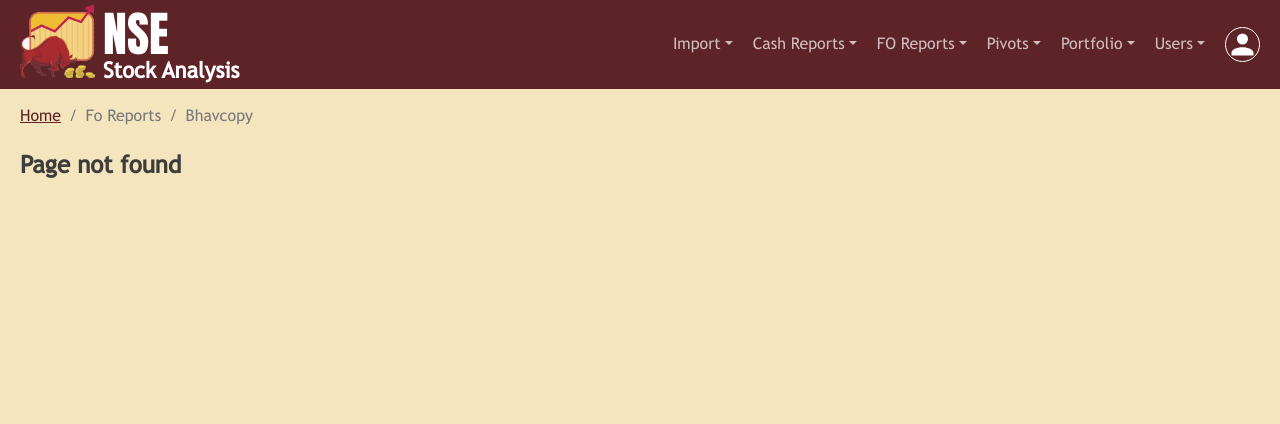
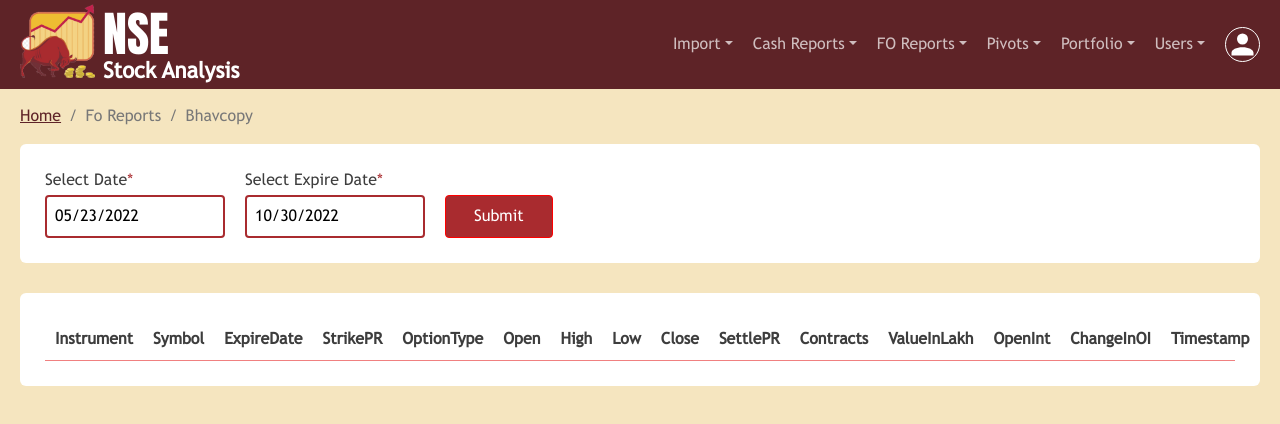
Before and after one commit to swarnjeet7/nse-frontend, a React (Create React App) app: page /fo-reports/bhavcopy in a window 1280 px wide. Shown: the top 424 px of the page. Built offline with nearby package versions, Linux system fonts and the light colour scheme; sample sign-in values are in the browser's storage.

Commit message:
FoReports Done

```diff
--- a/src/App.js
+++ b/src/App.js
@@ -6,6 +6,7 @@ import ProtectedRoutes from "src/components/ProtectedRoutes";
 import Pivots from "src/modules/pivots";
 import Dashboard from "src/modules/dashboard";
 import CashReports from "src/modules/cashReports";
+import FoReports from "src/modules/foReports";
 import "./App.scss";
 
 function App() {
@@ -27,6 +28,10 @@ function App() {
             <Route path="graph" element={<CashReports.Graph />} />
           </Route>
 
+          <Route path="/fo-reports">
+            <Route path="bhavcopy" element={<FoReports.Bhavcopy />} />
+          </Route>
+
           <Route path="/pivots">
             <Route path="create" element={<Pivots.CreatePivots />} />
             <Route path="show" element={<Pivots.ShowPivots />} />
--- a/src/components/tabs/tabs.js
+++ b/src/components/tabs/tabs.js
@@ -49,7 +49,6 @@ export const Tabs = ({
 };
 
 export const Tab = ({ children, eventKey, activeKey }) => {
-  console.log(activeKey);
   if (activeKey !== eventKey) {
     return null;
   }
--- a/src/index.js
+++ b/src/index.js
@@ -6,8 +6,9 @@ import { BrowserRouter } from "react-router-dom";
 import reportWebVitals from "./reportWebVitals";
 import axios from "axios";
 
-// https://nse-stock-exchange.herokuapp.com || http://localhost:8080
-axios.defaults.baseURL = "https://nse-stock-exchange.herokuapp.com";
+const API_BASE_URL_DEV = "http://localhost:8080";
+const API_BASE_URL_PROD = "https://nse-stock-exchange.herokuapp.com";
+axios.defaults.baseURL = API_BASE_URL_PROD;
 axios.defaults.headers.common["Authorization"] =
   window.sessionStorage.getItem("auth");
 // axios.defaults.headers.post["Origin"] = "https://nse.itechmantra.com";
--- /dev/null
+++ b/src/modules/foReports/bhavcopy.js
@@ -0,0 +1,140 @@
+import _ from "lodash";
+import moment from "moment";
+import { useState } from "react";
+import Form from "src/components/form/form";
+import Button from "src/components/button/button";
+import WhiteBoard from "src/components/whiteBoard";
+import Table from "src/components/table";
+import axios from "axios";
+
+function Bhavcopy() {
+  const DEFAULT_FORM = {
+    from: "05/23/2022",
+    ExpireDate: "10/30/2022",
+  };
+  const [data, setData] = useState([]);
+  const [form, setForm] = useState(DEFAULT_FORM);
+
+  function handleFormSubmit() {
+    axios
+      .get("/fo-reports/bhavcopy", {
+        params: {
+          ..._.pickBy(form, _.identity),
+        },
+      })
+      .then((response) => {
+        const res = response.data;
+        if (res.status === 200) {
+          setData(res.data);
+        } else {
+          alert(res.message);
+        }
+      })
+      .catch((error) => {
+        alert(error.message);
+      });
+  }
+
+  function handleInputChange(val, id) {
+    let value = val;
+    if (typeof value === "object") {
+      value = moment(val).format("MM/DD/YYYY");
+    }
+    setForm((prevForm) => ({ ...prevForm, [id]: value }));
+  }
+
+  return (
+    <div>
+      <WhiteBoard>
+        <Form onSubmit={handleFormSubmit}>
+          <Form.FormBody>
+            <Form.FormInput
+              id="from"
+              isRequired
+              isDatePicker
+              value={form.from}
+              label="Select Date"
+              onChange={handleInputChange}
+            />
+
+            <Form.FormInput
+              id="ExpireDate"
+              isRequired
+              isDatePicker
+              value={form.ExpireDate}
+              label="Select Expire Date"
+              onChange={handleInputChange}
+            />
+          </Form.FormBody>
+          <Form.FormActions>
+            <Button>Submit</Button>
+          </Form.FormActions>
+        </Form>
+      </WhiteBoard>
+
+      <WhiteBoard>
+        <Table>
+          <Table.Header>
+            <div>Instrument</div>
+            <div>Symbol</div>
+            <div>ExpireDate</div>
+            <div>StrikePR</div>
+            <div>OptionType</div>
+            <div>Open</div>
+            <div>High</div>
+            <div>Low</div>
+            <div>Close</div>
+            <div>SettlePR</div>
+            <div>Contracts</div>
+            <div>ValueInLakh</div>
+            <div>OpenInt</div>
+            <div>ChangeInOI</div>
+            <div>Timestamp</div>
+          </Table.Header>
+          <Table.Body>
+            {data.map((item, i) => {
+              const {
+                Instrument,
+                Symbol,
+                ExpireDate,
+                StrikePR,
+                OptionType,
+                Open,
+                High,
+                Low,
+                Close,
+                SettlePR,
+                Contracts,
+                ValueInLakh,
+                OpenInt,
+                ChangeInOI,
+                Timestamp,
+              } = item;
+              return (
+                <Table.BodyItem key={`${Symbol}${i}`}>
+                  <div>{Instrument}</div>
+                  <div>{Symbol}</div>
+                  <div>{ExpireDate}</div>
+                  <div>{StrikePR}</div>
+                  <div>{OptionType}</div>
+                  <div>{Open}</div>
+                  <div>{High}</div>
+                  <div>{Low}</div>
+                  <div>{Close}</div>
+                  <div>{SettlePR}</div>
+                  <div>{Contracts}</div>
+                  <div>{ValueInLakh}</div>
+                  <div>{OpenInt}</div>
+                  <div>{ChangeInOI}</div>
+                  <div>{Timestamp}</div>
+                </Table.BodyItem>
+              );
+            })}
+          </Table.Body>
+        </Table>
+      </WhiteBoard>
+    </div>
+  );
+}
+
+export default Bhavcopy;
--- /dev/null
+++ b/src/modules/foReports/index.js
@@ -0,0 +1,7 @@
+import Bhavcopy from "./bhavcopy";
+
+const FoReports = {
+  Bhavcopy,
+};
+
+export default FoReports;
```
